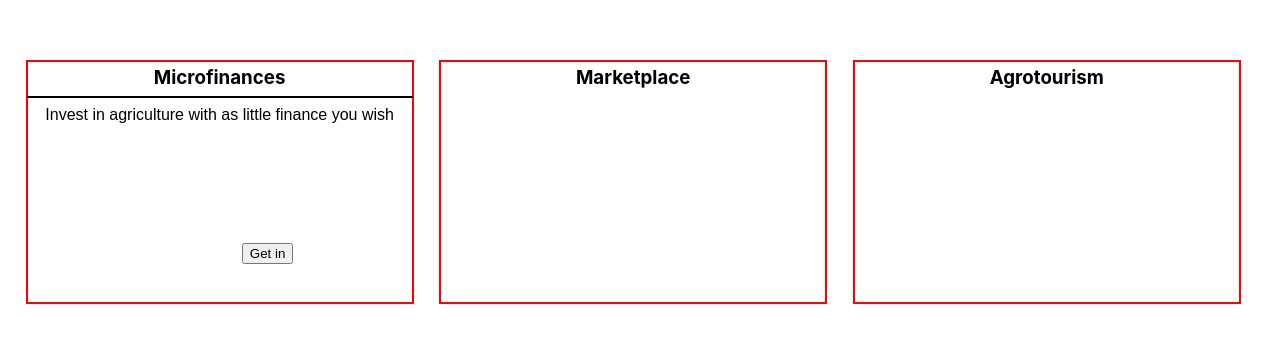
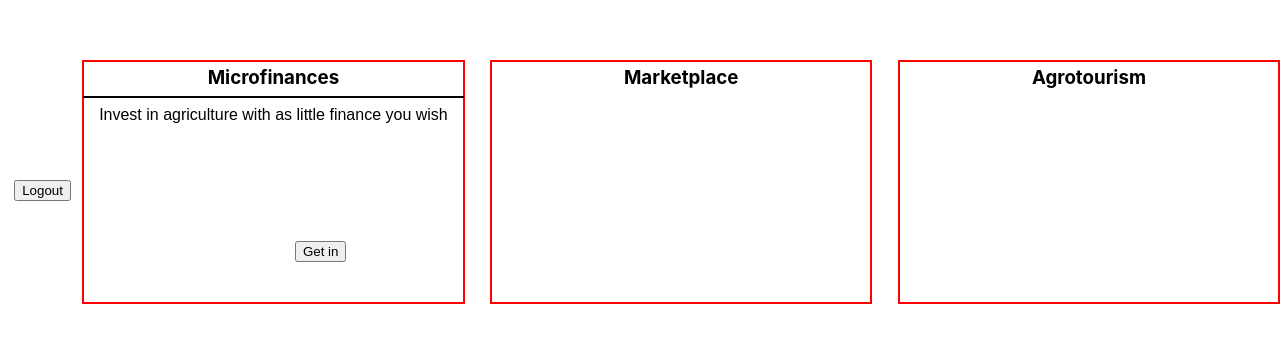
Before and after one commit to BreakTos/Bigha-Site, a React (Create React App) app: page /home in a window 1280 px wide. Shown: the part 218-560 px from the top of the page. Built offline with nearby package versions, Linux system fonts and the light colour scheme; no server answers; sample sign-in values are in the browser's storage.

Commit message:
just checking

```diff
--- a/src/Home.js
+++ b/src/Home.js
@@ -1,6 +1,7 @@
 import './Home.css';
 import React,{useState,useEffect} from 'react';
 import { redirect, useNavigate } from 'react-router-dom';
+
 
 function Home(){
     const isLoggedIn = localStorage.getItem('isLoggedIn') === 'true';
@@ -13,6 +14,11 @@ function Home(){
         }
       }, [isLoggedIn, navigate]);
 
+       function logout() {
+        console.log("hi");
+        localStorage.setItem('isLoggedIn', 'false');
+        navigate('/'); // Redirect to the login page after logout.
+      }
 
       function redirectMicro(){
         navigate('/microfinances');
@@ -20,7 +26,13 @@ function Home(){
       }
 
     return(
+      <>
         <div className='page'>
+          <div>
+      <button onClick={logout} >
+        Logout
+      </button>
+          </div>
           <div className='Microfinances'>
             <h3>Microfinances</h3>
             <div className='hr'></div>
@@ -33,7 +45,10 @@ function Home(){
           <div className='Microfinances'>
           <h3>Agrotourism</h3>
           </div>
+
         </div>
+        </>
+
     )
 }
 
```
